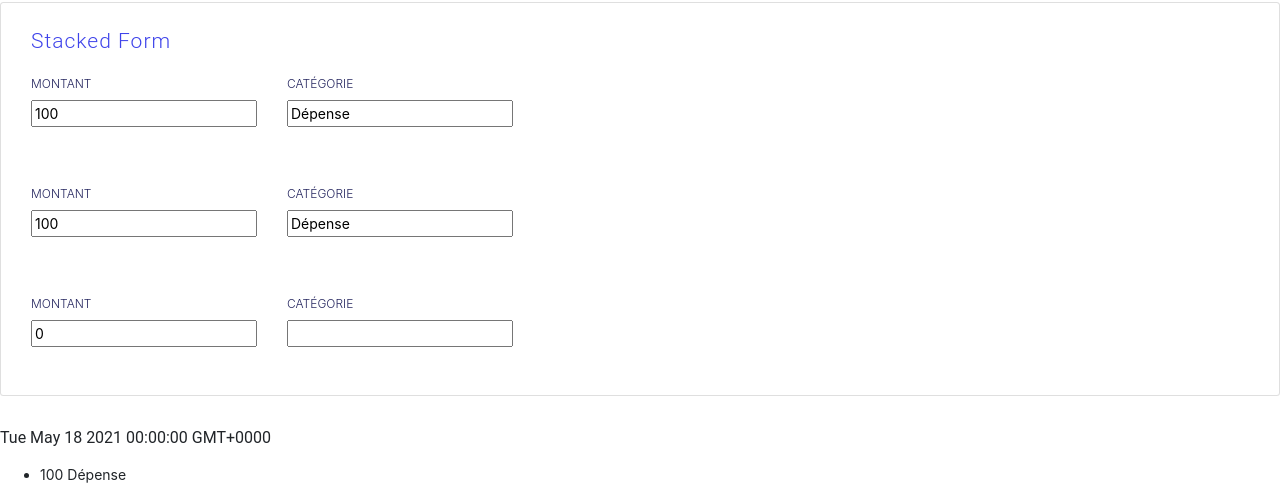
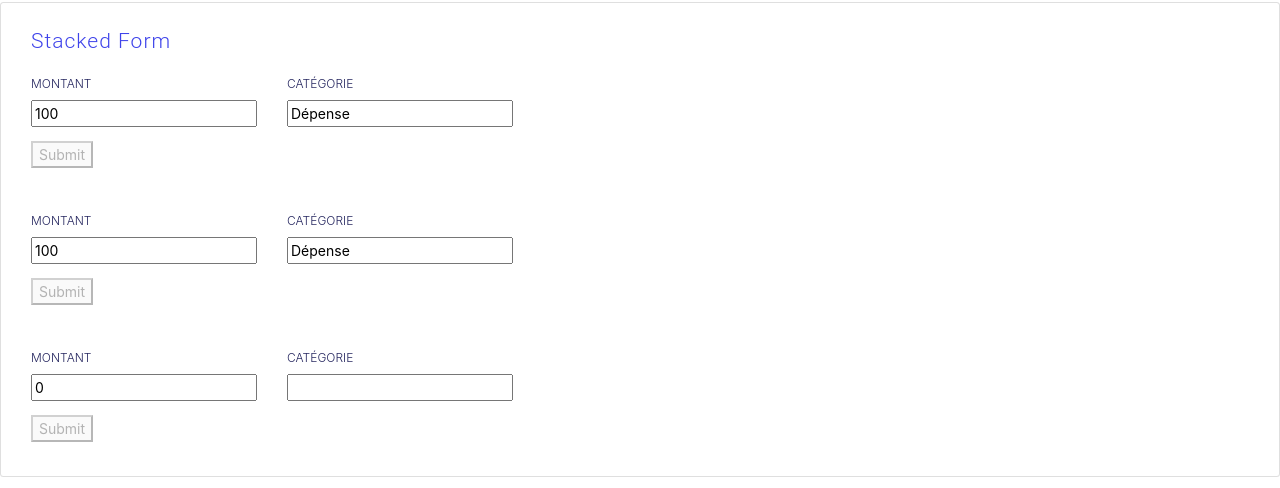
Before and after one commit to snoopytbe/decoupage, a React (Create React App) app: page / in a window 1280 px wide. Shown: the part 122-610 px from the top of the page. Built offline with nearby package versions, Linux system fonts and the light colour scheme; no server answers.

Commit message:
2 files modified

```diff
--- a/src/App.js
+++ b/src/App.js
@@ -74,6 +74,7 @@ class Main extends React.Component {
             <Depense
               montant={item.montant}
               categorie={item.categorie}
+              index={index}
               onDepenseChange={this.handleDepenseChange}
             />
           ))}
--- a/src/Depense.js
+++ b/src/Depense.js
@@ -5,52 +5,34 @@ import { Form, Field } from "react-final-form";
 class Depense extends React.Component {
   constructor(props) {
     super(props);
-    this.handleMontantChange = this.handleMontantChange.bind(this);
-    this.handleCategorieChange = this.handleCategorieChange.bind(this);
     this.handleSubmit = this.handleSubmit.bind(this);
   }
 
-  handleMontantChange(e) {
-    this.props.onDepenseChange("Montant", this.props.index, e.target.value);
+  handleSubmit(values) {
+    this.props.onDepenseChange("Montant", this.props.index, values.montant);
+    this.props.onDepenseChange("Categorie", this.props.index, values.categorie);
   }
 
-  handleCategorieChange(e) {
-    this.props.onDepenseChange("Categorie", this.props.index, e.target.value);
-  }
-
-  handleSubmit() {}
-
   render() {
-    const montant = this.props.montant;
-    const categorie = this.props.categorie;
-
     return (
       <div className="content">
         <div className="form-horizontal">
           <Form
             initialValues={{
-              montant2: this.props.montant,
-              categorie2: this.props.categorie
+              montant: this.props.montant,
+              categorie: this.props.categorie
             }}
-            onSubmit={values => {
-              // send values to the cloud
-            }}
+            onSubmit={this.handleSubmit}
           >
-            {() => (
-              <form>
+            {({ handleSubmit, form, submitting, pristine, values }) => (
+              <form onSubmit={handleSubmit}>
                 <div className="row">
                   <div className="form-group">
                     <label className="control-label col-md-9">Montant</label>
                     <Field name="montant">
                       {field => (
                         <div className="col-md-9">
-                          <input
-                            {...field.input}
-                            name="montant"
-                            type="text"
-                            value={montant}
-                            onChange={this.handleMontantChange}
-                          />
+                          <input {...field.input} name="montant" type="text" />
                         </div>
                       )}
                     </Field>
@@ -64,14 +46,15 @@ class Depense extends React.Component {
                             {...field.input}
                             name="categorie"
                             type="text"
-                            value={categorie}
-                            onChange={this.handleCategorieChange}
                           />
                         </div>
                       )}
                     </Field>
                   </div>
                 </div>
+                <button type="submit" disabled={submitting || pristine}>
+                  Submit
+                </button>
               </form>
             )}
           </Form>
```
